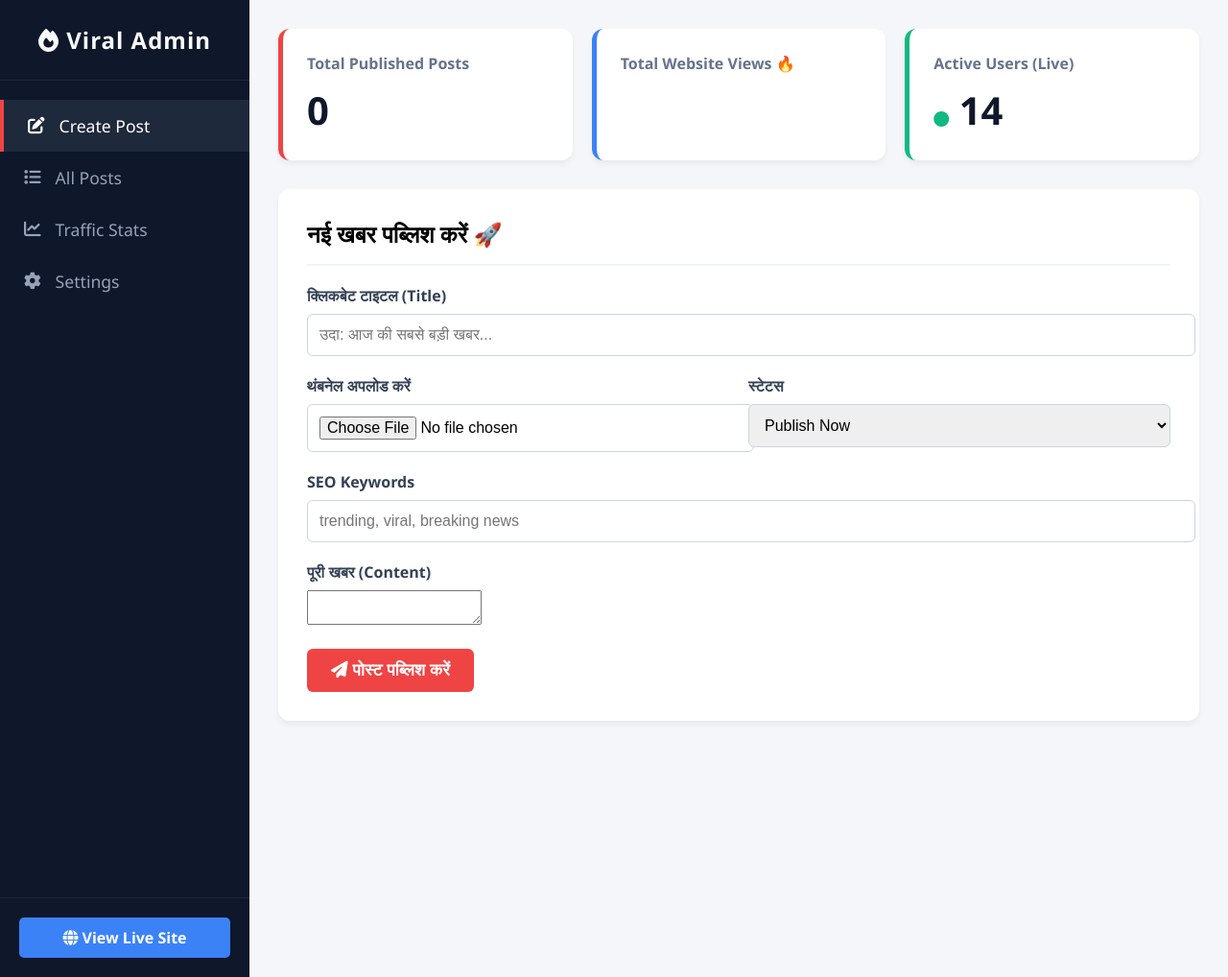
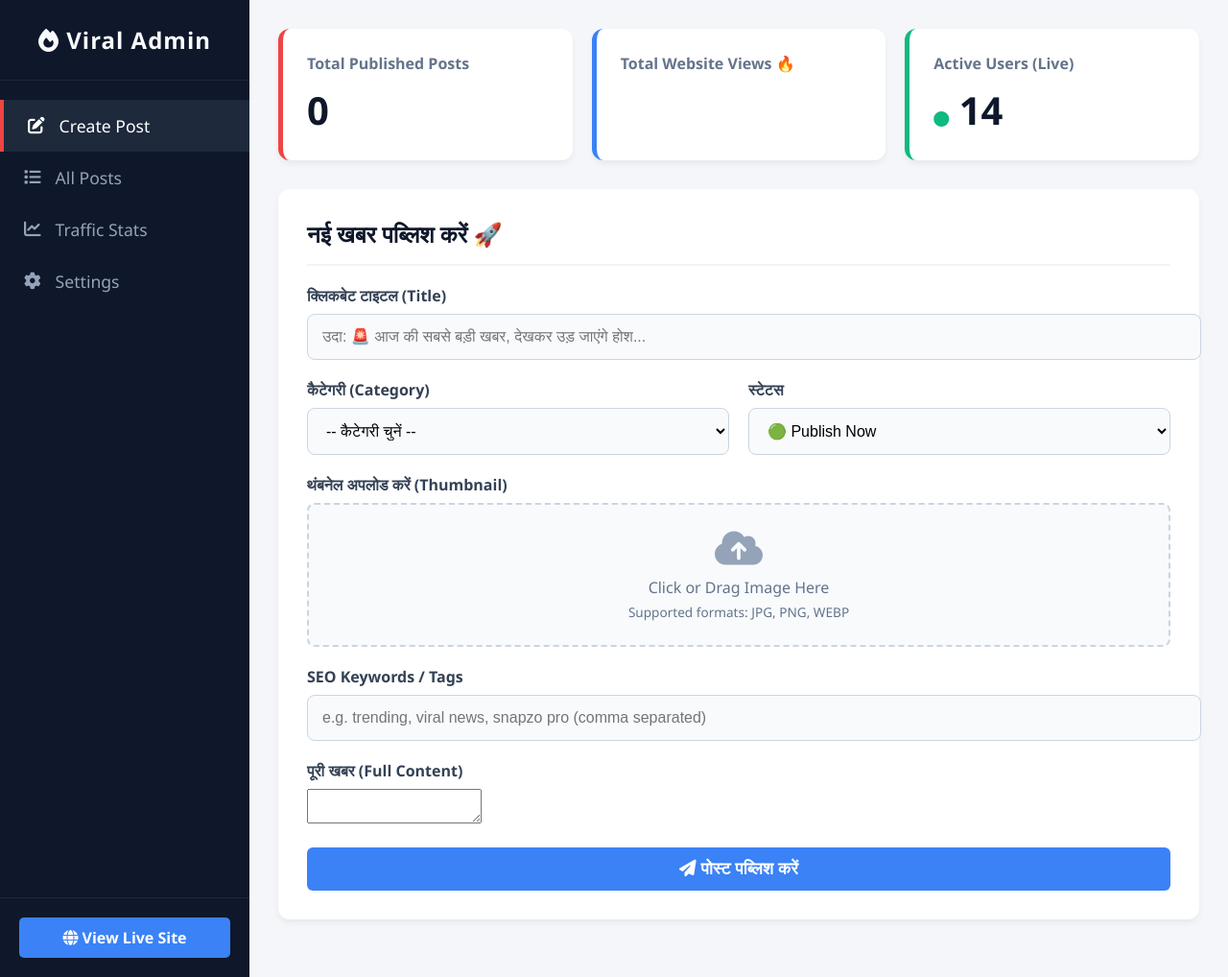
Before and after one commit to vy3289192-a11y/snapzopro, a Flask app: template templates/admin.html in a window 1280 px wide. Shown: the whole page at 96% size. Run offline with Flask 3, Linux system fonts and the light colour scheme; the template is opened without the code that fills it, so the values that code supplies are empty; some libraries are stand-ins or nearby versions.

Commit message:
Update admin.html

```diff
--- a/templates/admin.html
+++ b/templates/admin.html
@@ -44,6 +44,18 @@
         th, td { padding: 15px; text-align: left; border-bottom: 1px solid #e2e8f0; }
         th { background: #f8fafc; color: #475569; }
         .action-btn { padding: 6px 12px; border-radius: 4px; color: white; text-decoration: none; margin-right: 5px; font-size: 0.9rem; }
+
+        /* --- NEW STYLES FOR CREATE POST UI --- */
+        .modern-input { width: 100%; padding: 14px 15px; border: 1.5px solid #cbd5e1; border-radius: 8px; outline: none; font-size: 1rem; background: #f8fafc; transition: all 0.3s ease; }
+        .modern-input:focus { border-color: #3b82f6; background: #ffffff; box-shadow: 0 0 0 3px rgba(59, 130, 246, 0.1); }
+        .upload-area { border: 2px dashed #cbd5e1; border-radius: 8px; padding: 25px; text-align: center; background: #f8fafc; cursor: pointer; transition: 0.3s ease; position: relative; }
+        .upload-area:hover { border-color: #3b82f6; background: #eff6ff; }
+        .upload-area i { font-size: 2.5rem; color: #94a3b8; margin-bottom: 10px; }
+        .upload-area p { margin: 0; color: #64748b; font-weight: 500; }
+        .upload-area input[type="file"] { position: absolute; top: 0; left: 0; width: 100%; height: 100%; opacity: 0; cursor: pointer; }
+        .image-preview-box { display: none; margin-top: 15px; text-align: center; }
+        .image-preview-box img { max-width: 100%; max-height: 220px; border-radius: 8px; box-shadow: 0 4px 10px rgba(0,0,0,0.1); object-fit: cover; }
+        .hint-text { font-size: 0.85rem; color: #64748b; margin-top: 5px; display: block; }
     </style>
 </head>
 <body>
@@ -82,41 +94,70 @@
 
         <div id="dashboard" class="tab-content active">
             <div class="panel-box">
-                <h2 style="margin-top:0; border-bottom: 2px solid #f1f5f9; padding-bottom: 15px;">नई खबर पब्लिश करें 🚀</h2>
+                <h2 style="margin-top:0; border-bottom: 2px solid #f1f5f9; padding-bottom: 15px; color: #0f172a;">नई खबर पब्लिश करें 🚀</h2>
                 <form method="POST" enctype="multipart/form-data">
+
                     <div class="form-group">
                         <label>क्लिकबेट टाइटल (Title)</label>
-                        <input type="text" name="title" class="form-control" placeholder="उदा: आज की सबसे बड़ी खबर..." required>
+                        <input type="text" name="title" class="modern-input" placeholder="उदा: 🚨 आज की सबसे बड़ी खबर, देखकर उड़ जाएंगे होश..." required>
                     </div>
 
-                    <div style="display: flex; gap: 20px;">
-                        <div class="form-group" style="flex: 1;">
-                            <label>थंबनेल अपलोड करें</label>
-                            <input type="file" name="image_file" class="form-control" accept="image/*" required>
+                    <div style="display: flex; gap: 20px; flex-wrap: wrap;">
+                        <div class="form-group" style="flex: 1; min-width: 250px;">
+                            <label>कैटेगरी (Category)</label>
+                            <select name="category" class="modern-input" required>
+                                <option value="" disabled selected>-- कैटेगरी चुनें --</option>
+                                <option value="breaking">📰 Breaking News</option>
+                                <option value="politics">🏛️ Politics (राजनीति)</option>
+                                <option value="india">🌍 India / National</option>
+                                <option value="world">🌎 World</option>
+                                <option value="business">💼 Business & Economy</option>
+                                <option value="technology">📱 Technology</option>
+                                <option value="sports">⚽ Sports</option>
+                                <option value="entertainment">🎬 Entertainment</option>
+                                <option value="jobs">💼 Jobs & Education (Govt Jobs, Results)</option>
+                                <option value="crime">🚔 Crime & Local News</option>
+                            </select>
                         </div>
-                        <div class="form-group" style="flex: 1;">
+
+                        <div class="form-group" style="flex: 1; min-width: 250px;">
                             <label>स्टेटस</label>
-                            <select name="status" class="form-control">
-                                <option value="published">Publish Now</option>
-                                <option value="draft">Save as Draft</option>
+                            <select name="status" class="modern-input">
+                                <option value="published">🟢 Publish Now</option>
+                                <option value="draft">🟡 Save as Draft</option>
                             </select>
                         </div>
                     </div>
 
                     <div class="form-group">
-                        <label>SEO Keywords</label>
-                        <input type="text" name="seo_tags" class="form-control" placeholder="trending, viral, breaking news">
+                        <label>थंबनेल अपलोड करें (Thumbnail)</label>
+                        <div class="upload-area">
+                            <i class="fas fa-cloud-upload-alt"></i>
+                            <p>Click or Drag Image Here</p>
+                            <span class="hint-text">Supported formats: JPG, PNG, WEBP</span>
+                            <input type="file" name="image_file" accept="image/*" onchange="previewThumbnail(event)" required>
+                        </div>
+                        <div class="image-preview-box" id="previewContainer">
+                            <img id="thumbPreview" src="" alt="Thumbnail Preview">
+                        </div>
                     </div>
 
                     <div class="form-group">
-                        <label>पूरी खबर (Content)</label>
+                        <label>SEO Keywords / Tags</label>
+                        <input type="text" name="seo_tags" class="modern-input" placeholder="e.g. trending, viral news, snapzo pro (comma separated)">
+                    </div>
+
+                    <div class="form-group">
+                        <label>पूरी खबर (Full Content)</label>
                         <textarea name="content"></textarea>
                     </div>
-                    <button type="submit" class="btn"><i class="fas fa-paper-plane"></i> पोस्ट पब्लिश करें</button>
+
+                    <button type="submit" class="btn" style="width: 100%; background: #3b82f6; transition: 0.3s;" onmouseover="this.style.background='#2563eb'" onmouseout="this.style.background='#3b82f6'">
+                        <i class="fas fa-paper-plane"></i> पोस्ट पब्लिश करें
+                    </button>
                 </form>
             </div>
         </div>
-
         <div id="all-posts" class="tab-content">
             <div class="panel-box">
                 <h2 style="margin-top:0;">Manage Posts</h2>
@@ -151,7 +192,7 @@
         <div id="traffic" class="tab-content">
             <div class="panel-box">
                 <h2 style="margin-top:0;">Traffic Analytics 📈</h2>
-                <p>पिछले 7 दिनों में आपकी वेबसाइट पर कितने लोग आए (Dummy Data for layout)</p>
+                <p>पिछले 7 दिनों में आपकी वेबसाइट पर कितने लोग आए</p>
                 <canvas id="trafficChart" height="100"></canvas>
             </div>
         </div>
@@ -193,6 +234,22 @@
             element.classList.add('active');
         }
 
+        // Image Preview Logic for Thumbnail
+        function previewThumbnail(event) {
+            const file = event.target.files[0];
+            const previewContainer = document.getElementById('previewContainer');
+            const previewImg = document.getElementById('thumbPreview');
+
+            if (file) {
+                const reader = new FileReader();
+                reader.onload = function(e) {
+                    previewImg.src = e.target.result;
+                    previewContainer.style.display = 'block';
+                }
+                reader.readAsDataURL(file);
+            }
+        }
+
         // Chart.js Configuration for Traffic Tab
         const ctx = document.getElementById('trafficChart').getContext('2d');
         new Chart(ctx, {
```
